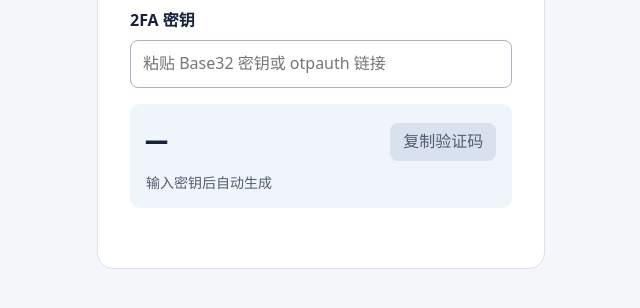
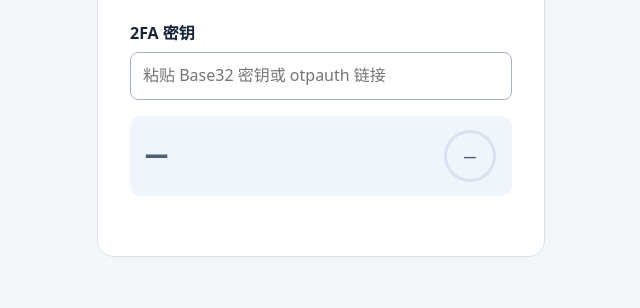
Before and after one commit to ZhangWY0724/myinfo, a plain HTML site: page 2fa/index.html in a window 1280 px wide. Shown: the part 324-632 px from the top of the page, without its empty margins (319-959 px from the left). Drawn offline with Linux system fonts and the light colour scheme.

Commit message:
Improve 2FA countdown and copy feedback

```diff
--- a/2fa/index.html
+++ b/2fa/index.html
@@ -39,15 +39,53 @@
         }
         :focus-visible { outline: 2px solid #245cbb; outline-offset: 3px; }
         .result {
+            display: flex;
+            align-items: center;
+            justify-content: space-between;
+            gap: 0.5rem;
             margin-top: 1rem;
             padding: 0.85rem 1rem;
             background: #f0f4fb;
             border-radius: 0.65rem;
         }
-        .row { display: flex; flex-wrap: wrap; align-items: center; justify-content: space-between; gap: 0.5rem; }
-        #code { font: 700 clamp(1.4rem, 7vw, 2.2rem)/1.4 ui-monospace, monospace; letter-spacing: 0.06em; }
-        button { padding: 0.4rem 0.8rem; border: 0; background: #204fa0; color: white; cursor: pointer; }
-        button:disabled { background: #d9e1ee; color: #505e74; cursor: default; }
+        #code {
+            padding: 0.1rem 0;
+            border: 0;
+            background: transparent;
+            color: #204fa0;
+            font: 700 clamp(1.25rem, 6vw, 2.2rem)/1.4 ui-monospace, monospace;
+            letter-spacing: 0.06em;
+            cursor: copy;
+            transition: transform 120ms ease, color 120ms ease, background-color 120ms ease;
+        }
+        #code:enabled:hover { color: #163877; }
+        #code:enabled:active { transform: scale(0.94); }
+        #code.copied:enabled { color: #17643c; background: #dff3e8; }
+        #code:disabled { color: #505e74; cursor: default; }
+        @media (prefers-reduced-motion: reduce) {
+            #code { transition: none; }
+            #code:enabled:active { transform: none; background: #d9e1ee; }
+        }
+        .timer {
+            --progress: 0%;
+            display: grid;
+            place-items: center;
+            flex: 0 0 3.25rem;
+            aspect-ratio: 1;
+            border-radius: 50%;
+            background: conic-gradient(#204fa0 var(--progress), #d9e1ee 0);
+        }
+        #remaining {
+            display: grid;
+            place-items: center;
+            width: calc(100% - 0.4rem);
+            aspect-ratio: 1;
+            border-radius: 50%;
+            background: #f0f4fb;
+            color: #505e74;
+            font: 600 0.8rem/1 system-ui, sans-serif;
+            font-variant-numeric: tabular-nums;
+        }
         #status { min-height: 1.6em; }
     </style>
 </head>
@@ -60,11 +98,8 @@
         <input id="secret" type="password" placeholder="粘贴 Base32 密钥或 otpauth 链接"
             autocomplete="off" spellcheck="false" autocapitalize="off">
         <div class="result">
-            <div class="row">
-                <span id="code" aria-label="当前验证码">—</span>
-                <button id="copy" type="button" disabled>复制验证码</button>
-            </div>
-            <p id="remaining" class="hint">输入密钥后自动生成</p>
+            <button id="code" type="button" title="点击验证码复制" aria-label="等待生成验证码" disabled>—</button>
+            <div id="timer" class="timer"><span id="remaining" role="timer">—</span></div>
         </div>
         <p id="status" class="hint" role="status"></p>
     </main>
@@ -74,12 +109,18 @@
 
         const input = document.querySelector('#secret');
         const code = document.querySelector('#code');
-        const copy = document.querySelector('#copy');
+        const timer = document.querySelector('#timer');
         const remaining = document.querySelector('#remaining');
         const status = document.querySelector('#status');
         const alphabet = 'ABCDEFGHIJKLMNOPQRSTUVWXYZ234567';
         const hashes = new Map([['SHA1', 'SHA-1'], ['SHA256', 'SHA-256'], ['SHA512', 'SHA-512']]);
         let current = null;
+        let copiedTimeout;
+
+        function clearCopyFeedback() {
+            clearTimeout(copiedTimeout);
+            code.classList.remove('copied');
+        }
 
         function decodeBase32(value) {
             const normalized = value.replace(/\s/g, '').toUpperCase();
@@ -140,19 +181,25 @@
             const state = current;
             if (!state) return;
 
-            const step = timeStep(state.period);
-            remaining.textContent = '剩余 ' + (state.period - Math.floor(Date.now() / 1000) % state.period) + ' 秒';
+            const seconds = Date.now() / 1000;
+            const step = Math.floor(seconds / state.period);
+            const left = state.period - seconds % state.period;
+            remaining.textContent = Math.ceil(left) + ' 秒';
+            timer.style.setProperty('--progress', (left / state.period * 100) + '%');
             if (state.step === step) return;
 
             state.step = step;
+            clearCopyFeedback();
             code.textContent = '—';
-            copy.disabled = true;
+            code.disabled = true;
+            code.setAttribute('aria-label', '等待生成验证码');
             status.textContent = '';
             try {
                 const value = await generate(await state.key, step, state.digits);
                 if (current !== state || timeStep(state.period) !== step) return;
                 code.textContent = value;
-                copy.disabled = false;
+                code.setAttribute('aria-label', '复制验证码 ' + value);
+                code.disabled = false;
             } catch {
                 if (current === state) status.textContent = '无法生成验证码，请确认浏览器支持 Web Crypto。';
             }
@@ -160,10 +207,13 @@
 
         function update() {
             current = null;
+            clearCopyFeedback();
             code.textContent = '—';
-            copy.disabled = true;
+            code.disabled = true;
+            code.setAttribute('aria-label', '等待生成验证码');
             status.textContent = '';
-            remaining.textContent = '输入密钥后自动生成';
+            remaining.textContent = '—';
+            timer.style.removeProperty('--progress');
             const value = input.value.trim();
             if (!value) return;
             if (!globalThis.crypto?.subtle) {
@@ -181,16 +231,24 @@
         }
 
         input.addEventListener('input', update);
-        copy.addEventListener('click', async () => {
+        code.addEventListener('click', async () => {
             const state = current;
-            await refresh();
-            if (copy.disabled || current !== state || state.step !== timeStep(state.period)) return;
+            if (!state || code.disabled) return;
+            const step = state.step;
+            if (step !== timeStep(state.period)) {
+                void refresh();
+                return;
+            }
             const value = code.textContent;
             try {
                 await navigator.clipboard.writeText(value);
-                if (current === state && code.textContent === value) status.textContent = '已复制验证码。';
+                if (current !== state || state.step !== step || timeStep(state.period) !== step) return;
+                clearCopyFeedback();
+                code.classList.add('copied');
+                copiedTimeout = setTimeout(clearCopyFeedback, 750);
+                status.textContent = '已复制验证码。';
             } catch {
-                if (current !== state || code.textContent !== value) return;
+                if (current !== state || state.step !== step || timeStep(state.period) !== step) return;
                 const selection = window.getSelection();
                 if (selection) {
                     const range = document.createRange();
```
